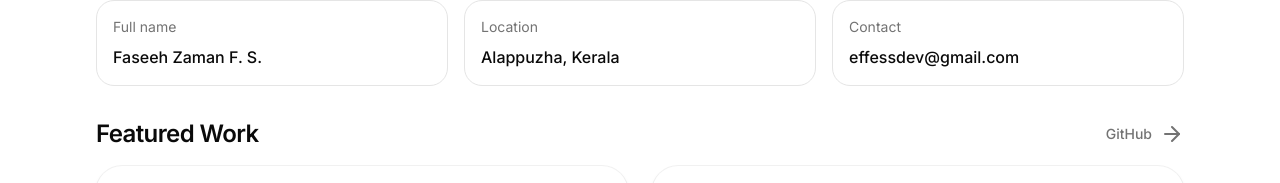
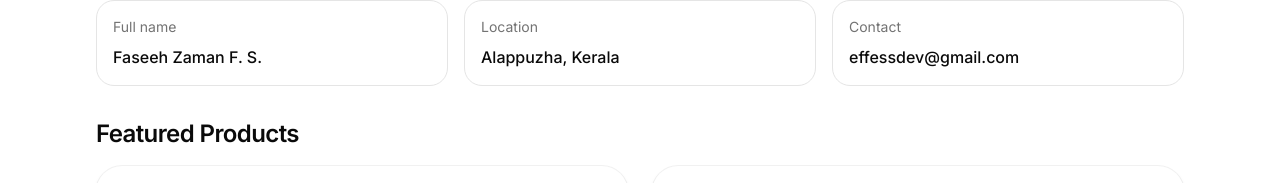
Before and after one commit to effessdev/effessdev.github.io, a Next.js app: page / in a window 1280 px wide. Shown: the part 377-560 px from the top of the page. Built offline with nearby package versions, Linux system fonts and the light colour scheme.

Commit message:
update home headings

```diff
--- a/src/app/page.tsx
+++ b/src/app/page.tsx
@@ -153,16 +153,8 @@ export default function Home() {
         <section>
           <div className="mb-4 flex items-center justify-between gap-3">
             <h2 className="text-2xl font-semibold tracking-tight text-foreground">
-              Featured Work
+              Featured Products
             </h2>
-            <a
-              href="https://github.com/effessdev"
-              target="_blank"
-              rel="noreferrer"
-              className="text-sm flex items-center gap-2 font-medium text-muted-foreground transition-colors hover:text-foreground"
-            >
-              GitHub <ArrowRight />
-            </a>
           </div>
 
           <div className="grid gap-6 md:grid-cols-2">
@@ -212,7 +204,7 @@ export default function Home() {
               href="/courses"
               className="text-sm flex items-center gap-2 font-medium text-muted-foreground transition-colors hover:text-foreground"
             >
-              Browse Courses <ArrowRight />
+              Browse <ArrowRight />
             </Link>
           </div>
 
@@ -253,7 +245,7 @@ export default function Home() {
               href="/posts"
               className="text-sm flex items-center gap-2 font-medium text-muted-foreground transition-colors hover:text-foreground"
             >
-              Browse Posts <ArrowRight />
+              Browse <ArrowRight />
             </Link>
           </div>
 
```
